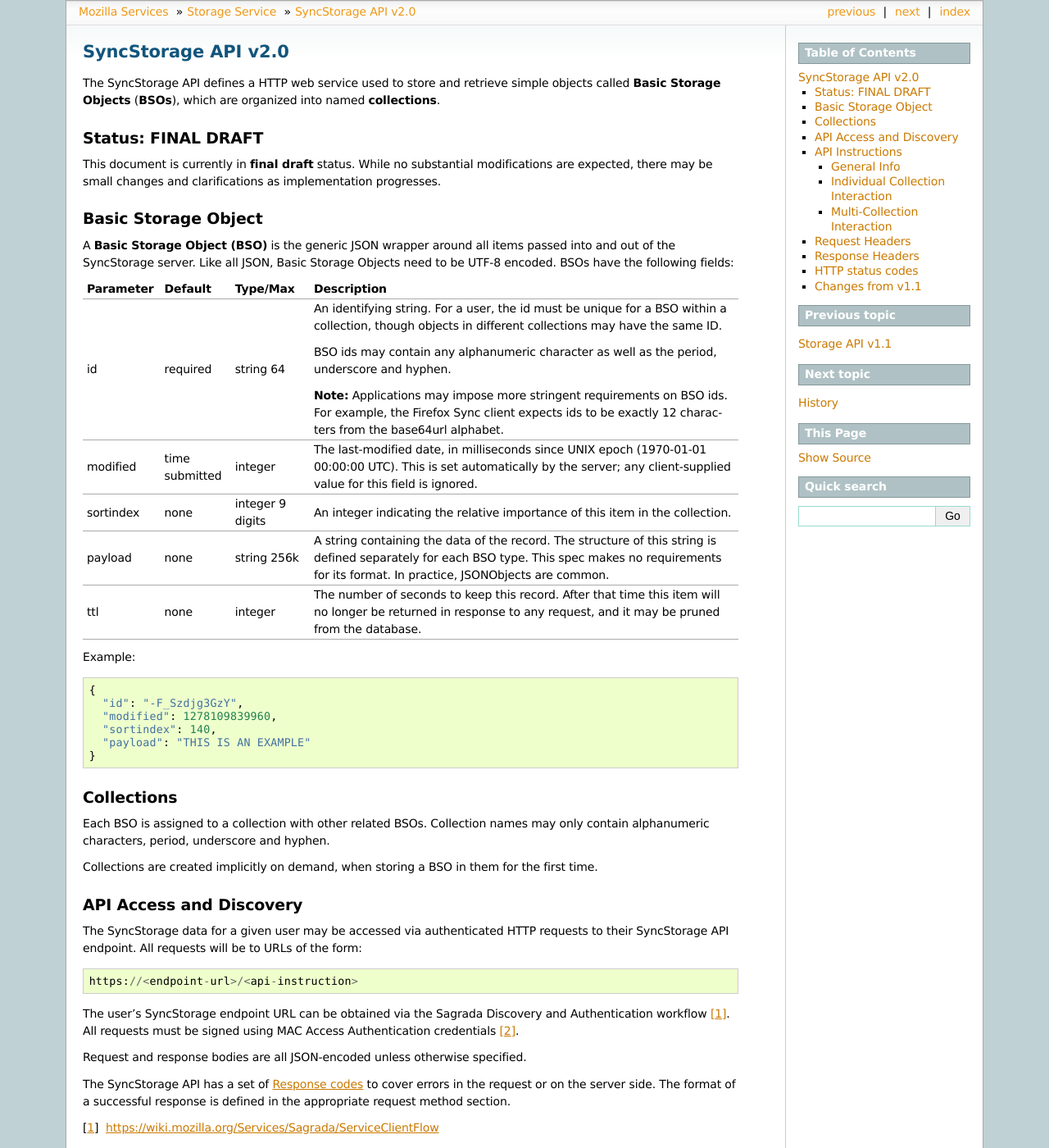
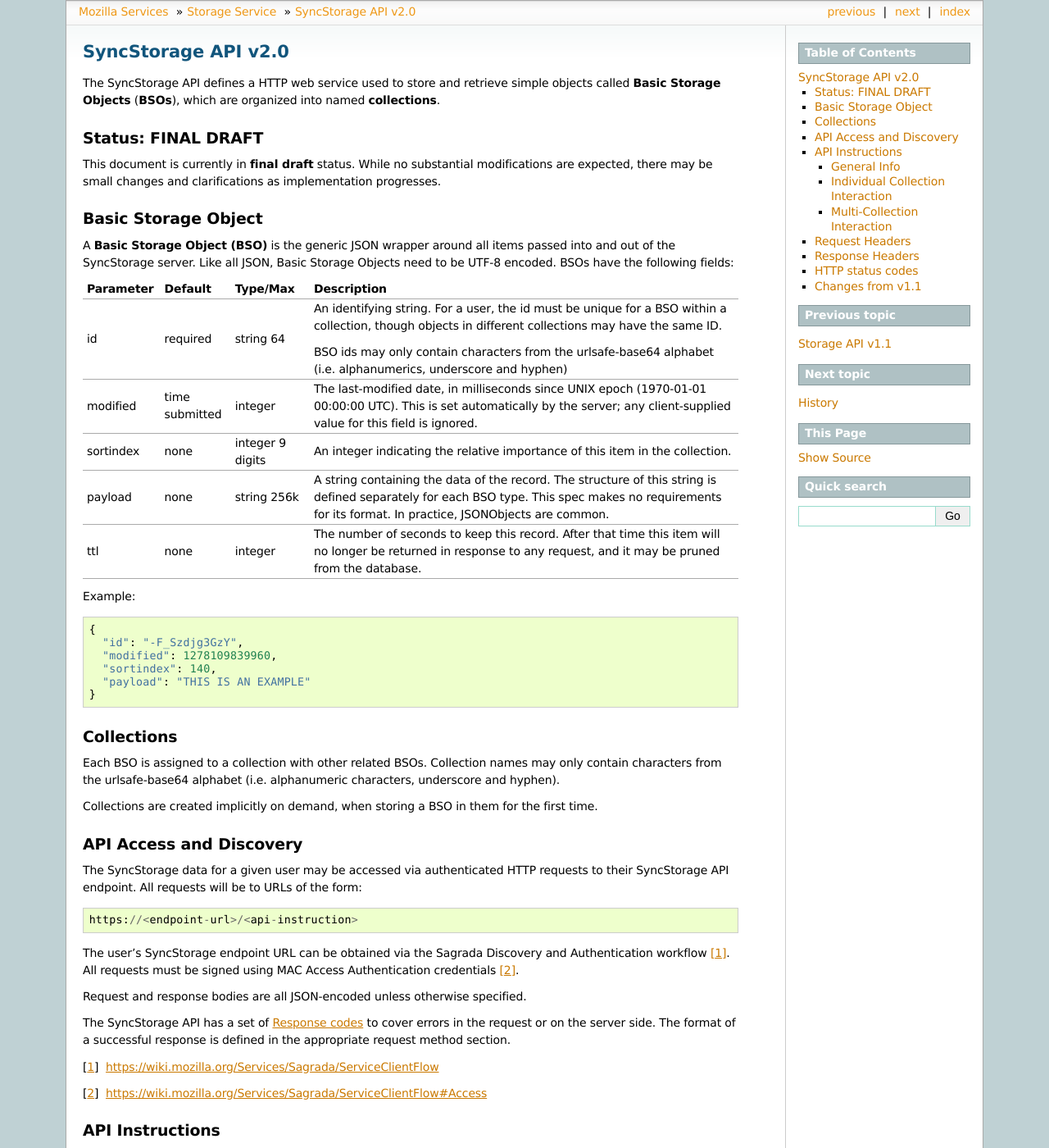
Before and after one commit to mozilla-services/docs, a Sphinx documentation site: the page built from source/storage/apis-2.0.rst, in a window 1280 px wide and 1400 px high. Shown: the whole window at 82% size. Built offline with Sphinx 7.4.7, drawn with Linux system fonts in a browser that asks for light colours.

Commit message:
[Storage] Bug 730448 - mandate b64url for all ids.

```diff
--- a/source/storage/apis-2.0.rst
+++ b/source/storage/apis-2.0.rst
@@ -33,12 +33,8 @@
 |               |           |  64        | a BSO within a collection, though objects in different        |
 |               |           |            | collections may have the same ID.                             |
 |               |           |            |                                                               |
-|               |           |            | BSO ids may contain any alphanumeric character as well as     |
-|               |           |            | the period, underscore and hyphen.                            |
-|               |           |            |                                                               |
-|               |           |            | **Note:**  Applications may impose more stringent requirements|
-|               |           |            | on BSO ids.  For example, the Firefox Sync client expects ids |
-|               |           |            | to be exactly 12 characters from the base64url alphabet.      |
+|               |           |            | BSO ids may only contain characters from the urlsafe-base64   |
+|               |           |            | alphabet (i.e. alphanumerics, underscore and hyphen)          |
 +---------------+-----------+------------+---------------------------------------------------------------+
 | modified      | time      | integer    | The last-modified date, in milliseconds since UNIX epoch      |
 |               | submitted |            | (1970-01-01 00:00:00 UTC).  This is set automatically by the  |
@@ -72,7 +68,8 @@
 ===========
 
 Each BSO is assigned to a collection with other related BSOs. Collection names
-may only contain alphanumeric characters, period, underscore and hyphen.
+may only contain characters from the urlsafe-base64 alphabet (i.e. alphanumeric
+characters, underscore and hyphen).
 
 Collections are created implicitly on demand, when storing a BSO in them for
 the first time.
```
